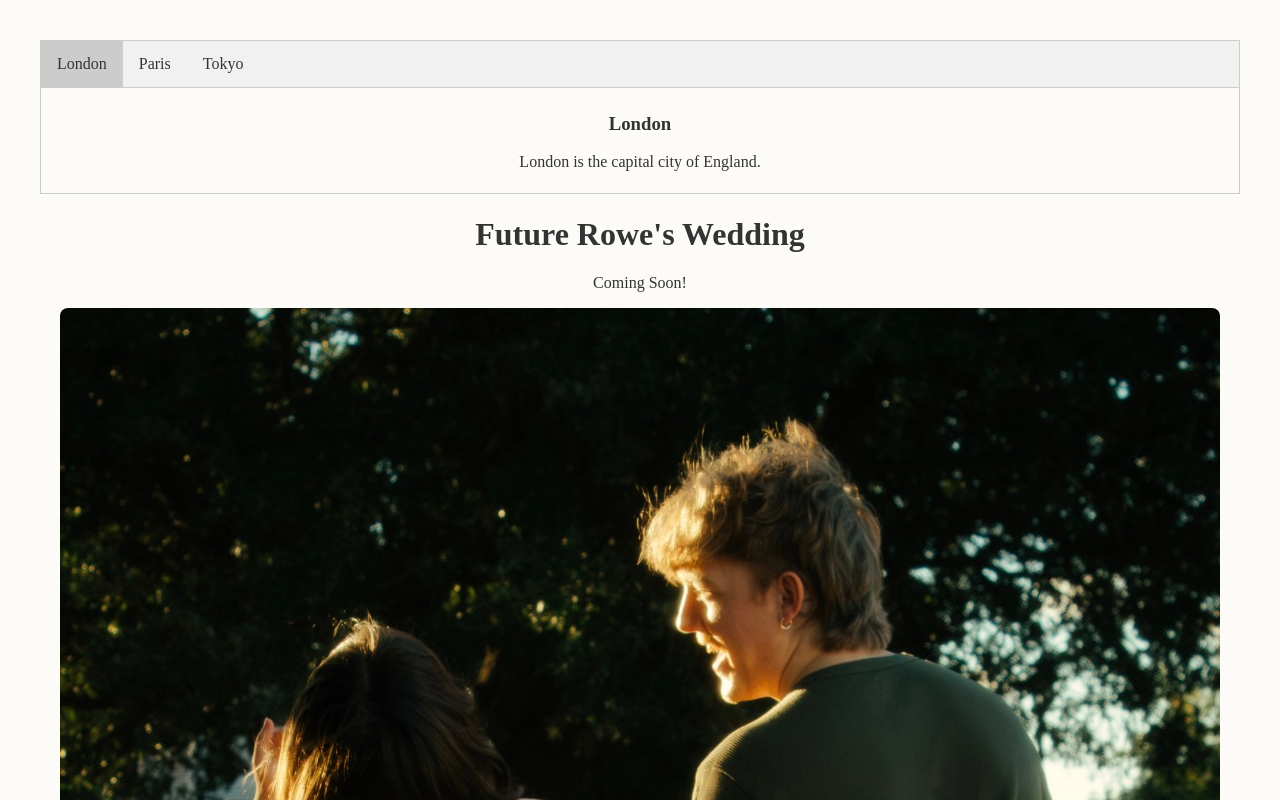
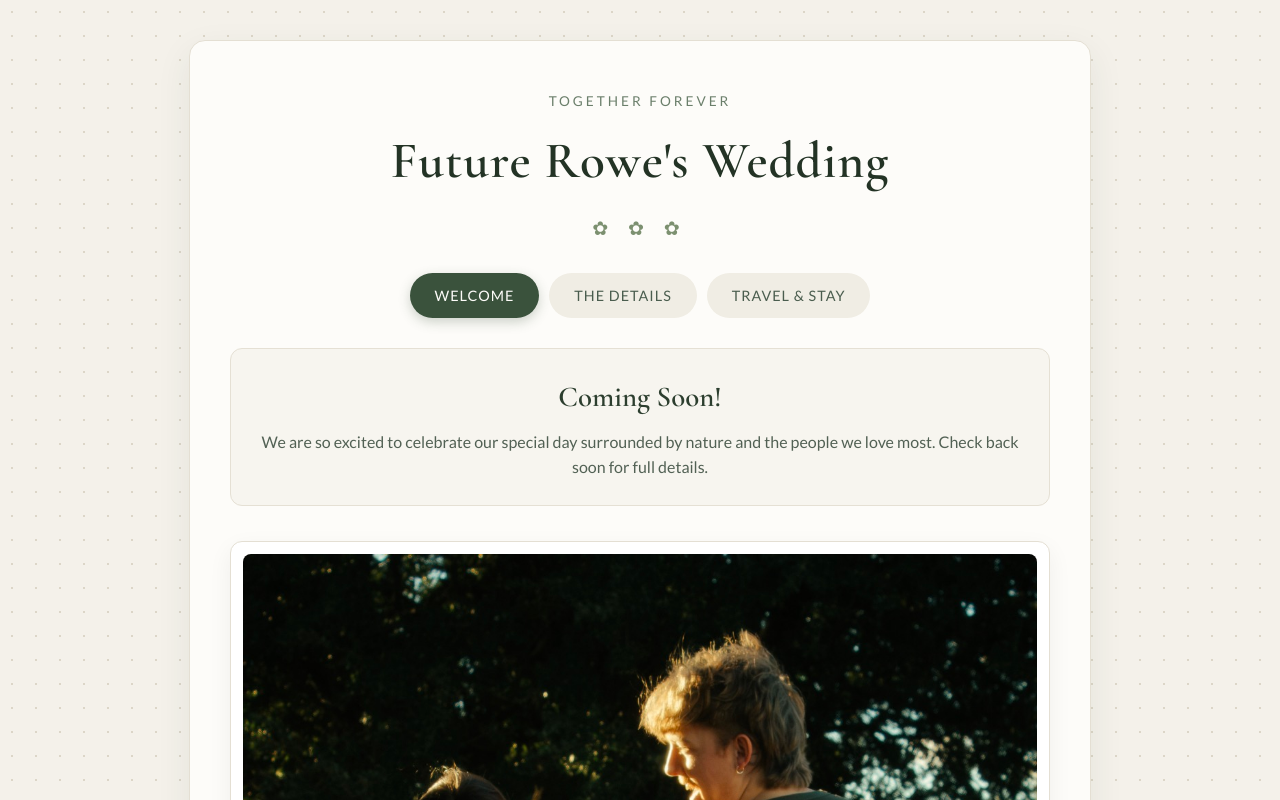
Before and after one commit to lloydrowe6/wedding-website, a plain HTML site: page index.html in a window 1280 px wide. Shown: the top 800 px of the page. Drawn offline with nearby package versions, Linux system fonts and the light colour scheme.

Commit message:
Nature vibe

```diff
--- a/index.html
+++ b/index.html
@@ -1,93 +1,201 @@
 <!DOCTYPE html>
-<html>
+<html lang="en">
 <head>
-    <title>Future Rowe's</title>
+    <meta charset="UTF-8">
+    <meta name="viewport" content="width=device-width, initial-scale=1.0">
+    <title>Future Rowe's Wedding</title>
+    <!-- Elegant editorial fonts -->
+    <link rel="preconnect" href="https://fonts.googleapis.com">
+    <link rel="preconnect" href="https://fonts.gstatic.com" crossorigin>
+    <link href="https://fonts.googleapis.com/css2?family=Cormorant+Garamond:ital,wght@0,500;0,600;1,400&family=Lato:wght@300;400;700&display=swap" rel="stylesheet">
+
     <style>
         body {
-            text-align: center;
-            background-color: #fdfbf7;
-            color: #333333;
+            background-color: #f4f1ea;
+            background-image: radial-gradient(#dcd6c8 1px, transparent 1px);
+            background-size: 24px 24px;
+            color: #2c3e2e;
+            font-family: 'Lato', sans-serif;
             margin: 0;
-            padding: 40px;
+            padding: 40px 20px;
+            line-height: 1.6;
         }
 
-        /* Wrapper for the tabs */
+        /* Main centered card container */
+        .container {
+            max-width: 820px;
+            margin: 0 auto;
+            background-color: #fdfcf9;
+            padding: 50px 40px;
+            border-radius: 16px;
+            box-shadow: 0 12px 35px rgba(44, 62, 46, 0.08);
+            border: 1px solid #e4dfd3;
+            text-align: center;
+        }
+
+        /* Header styling */
+        .subtitle {
+            text-transform: uppercase;
+            letter-spacing: 3px;
+            font-size: 0.85rem;
+            color: #6b7f6b;
+            margin-bottom: 8px;
+        }
+
+        h1 {
+            font-family: 'Cormorant Garamond', serif;
+            font-size: 3.2rem;
+            font-weight: 600;
+            color: #233325;
+            margin: 0 0 10px 0;
+            letter-spacing: 1px;
+        }
+
+        .leaf-divider {
+            color: #7c9070;
+            font-size: 1.2rem;
+            margin-bottom: 30px;
+            letter-spacing: 8px;
+        }
+
+        /* Pure CSS Pill Tabs */
         .tabs {
             display: flex;
             flex-wrap: wrap;
-            border: 1px solid #ccc;
-            background-color: #f1f1f1;
+            justify-content: center;
+            gap: 10px;
+            margin-bottom: 35px;
         }
 
-        /* Hide the actual radio circles */
         .tabs input[type="radio"] {
             display: none;
         }
 
-        /* Style the labels to look like your buttons */
         .tabs label {
-            padding: 14px 16px;
+            padding: 10px 24px;
             cursor: pointer;
-            transition: 0.3s;
-            background-color: inherit;
+            border-radius: 30px;
+            font-size: 0.9rem;
+            letter-spacing: 1px;
+            text-transform: uppercase;
+            color: #4a5d4e;
+            background-color: #f0ede4;
+            border: 1px solid transparent;
+            transition: all 0.25s ease;
         }
 
         .tabs label:hover {
-            background-color: #ddd;
+            background-color: #e3dfd3;
+            color: #233325;
         }
 
-        /* Highlight the active tab label */
+        /* Active tab button */
         .tabs input[type="radio"]:checked + label {
-            background-color: #ccc;
+            background-color: #3a523c;
+            color: #fdfcf9;
+            box-shadow: 0 4px 12px rgba(58, 82, 60, 0.25);
         }
 
-        /* Style the tab content (spans full width below the buttons) */
+        /* Tab Content Panel */
         .tabcontent {
             order: 1;
             width: 100%;
             display: none;
-            padding: 6px 12px;
-            border-top: 1px solid #ccc;
-            background-color: #fdfbf7;
+            margin-top: 20px;
+            padding: 25px 30px;
+            background-color: #f7f5ef;
+            border-radius: 12px;
+            border: 1px solid #e5e0d4;
+            box-sizing: border-box;
+            animation: fadeIn 0.35s ease;
         }
 
-        /* Show the content immediately following a checked radio + label */
+        .tabcontent h3 {
+            font-family: 'Cormorant Garamond', serif;
+            font-size: 1.8rem;
+            margin: 0 0 8px 0;
+            color: #2c3e2e;
+        }
+
+        .tabcontent p {
+            margin: 0;
+            color: #526154;
+            font-size: 1rem;
+        }
+
         .tabs input[type="radio"]:checked + label + .tabcontent {
             display: block;
+        }
+
+        /* Framed Wedding Photo */
+        .photo-frame {
+            margin-top: 10px;
+            padding: 12px;
+            background-color: #ffffff;
+            border: 1px solid #e4dfd3;
+            border-radius: 12px;
+            box-shadow: 0 8px 24px rgba(0, 0, 0, 0.06);
+        }
+
+        .photo-frame img {
+            display: block;
+            width: 100%;
+            height: auto;
+            border-radius: 8px;
+        }
+
+        @keyframes fadeIn {
+            from { opacity: 0; transform: translateY(4px); }
+            to { opacity: 1; transform: translateY(0); }
+        }
+
+        /* Mobile adjustments */
+        @media (max-width: 600px) {
+            .container { padding: 30px 20px; }
+            h1 { font-size: 2.4rem; }
+            .tabs label { padding: 8px 16px; font-size: 0.8rem; }
         }
     </style>
 </head>
 <body>
 
+    <div class="container">
+        <div class="subtitle">Together Forever</div>
+        <h1>Future Rowe's Wedding</h1>
+        <div class="leaf-divider">&#10047; &#10047; &#10047;</div>
+
+        <!-- Nature-styled Tabs (No JavaScript) -->
         <div class="tabs">
             <!-- Tab 1 -->
-        <input type="radio" name="citytabs" id="tab1" checked>
-        <label for="tab1">London</label>
+            <input type="radio" name="weddingtabs" id="tab1" checked>
+            <label for="tab1">Welcome</label>
             <div class="tabcontent">
-            <h3>London</h3>
-            <p>London is the capital city of England.</p>
+                <h3>Coming Soon!</h3>
+                <p>We are so excited to celebrate our special day surrounded by nature and the people we love most. Check back soon for full details.</p>
             </div>
 
             <!-- Tab 2 -->
-        <input type="radio" name="citytabs" id="tab2">
-        <label for="tab2">Paris</label>
+            <input type="radio" name="weddingtabs" id="tab2">
+            <label for="tab2">The Details</label>
             <div class="tabcontent">
-            <h3>Paris</h3>
-            <p>Paris is the capital of France.</p>
+                <h3>Ceremony &amp; Reception</h3>
+                <p>Date, venue address, and schedule of events will be posted here shortly.</p>
             </div>
 
             <!-- Tab 3 -->
-        <input type="radio" name="citytabs" id="tab3">
-        <label for="tab3">Tokyo</label>
+            <input type="radio" name="weddingtabs" id="tab3">
+            <label for="tab3">Travel &amp; Stay</label>
             <div class="tabcontent">
-            <h3>Tokyo</h3>
-            <p>Tokyo is the capital of Japan.</p>
+                <h3>Accommodations</h3>
+                <p>Recommended hotels, cabins, and local travel tips for out-of-town guests.</p>
             </div>
         </div>
 
-    <h1>Future Rowe's Wedding</h1>
-    <p>Coming Soon!</p>
-    <img src="wedding.jpg" alt="Our Wedding Photo" style="max-width: 100%; height: auto; border-radius: 8px;">
+        <!-- Photo -->
+        <div class="photo-frame">
+            <img src="wedding.jpg" alt="Our Wedding Photo">
+        </div>
+    </div>
 
 </body>
 </html>
```
Lines whose indentation alone changed are shown as unchanged.
